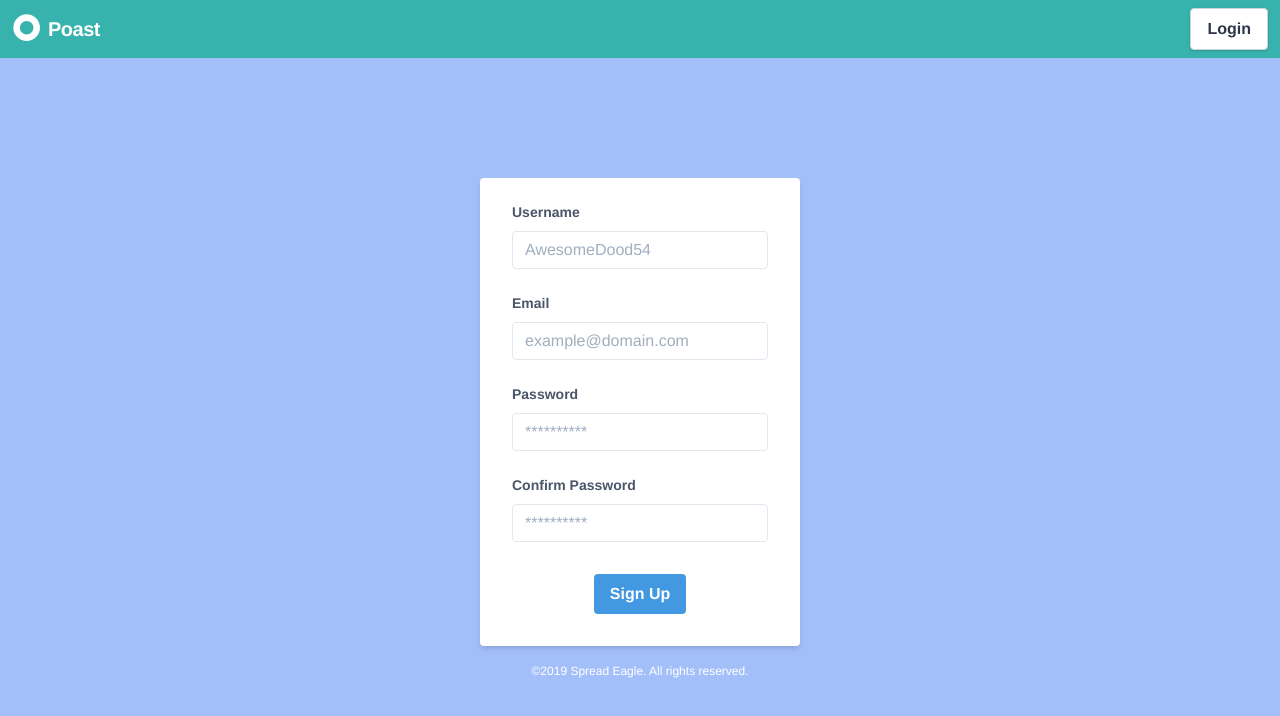
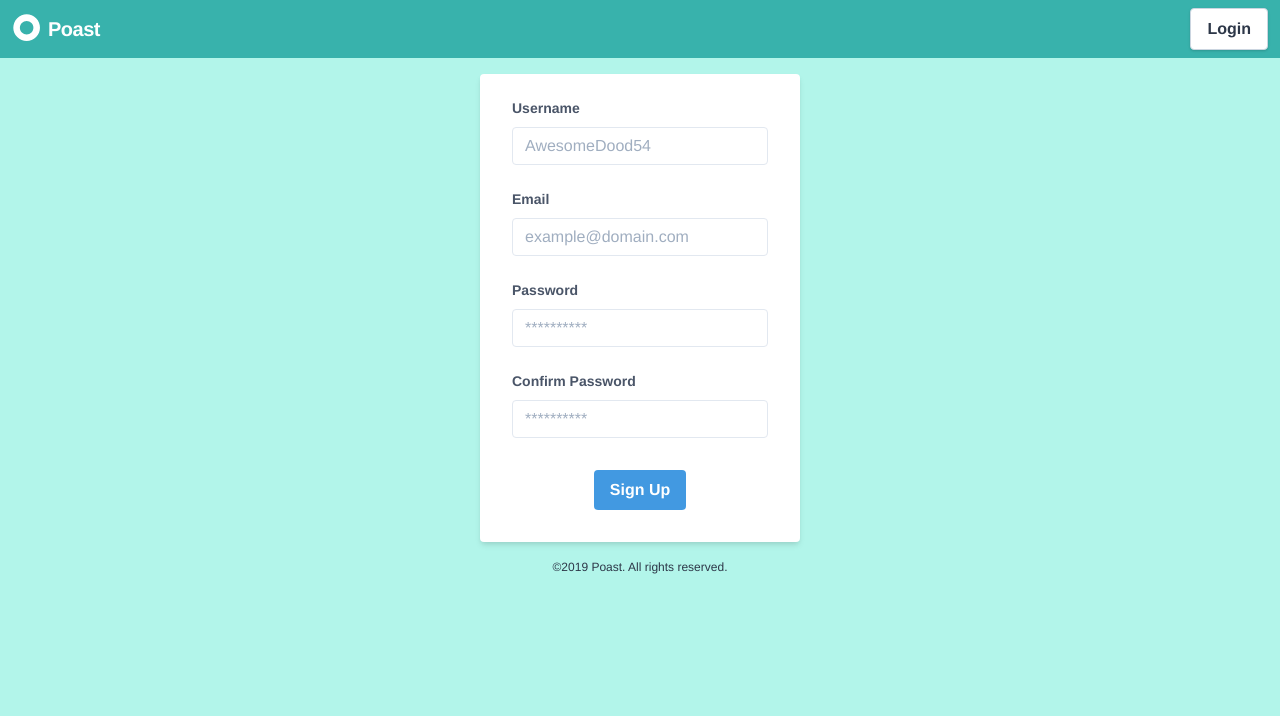
Before and after one commit to Miltage/poast, a Vue app: page /register in a window 1280 px wide. Shown: the top 716 px of the page. Built offline with nearby package versions, Linux system fonts and the light colour scheme; no server answers; what vue-async-computed would draw is missing.

Commit message:
Fix display on smaller screens

```diff
--- a/public/index.html
+++ b/public/index.html
@@ -9,7 +9,7 @@
   </head>
   <body>
     <noscript>
-      <strong>We're sorry but Spread Eagle doesn't work properly without JavaScript enabled. Please enable it to continue.</strong>
+      <strong>We're sorry but this app doesn't work properly without JavaScript enabled. Please enable it to continue.</strong>
     </noscript>
     <div id="app"></div>
     <!-- built files will be auto injected -->
--- a/src/App.vue
+++ b/src/App.vue
@@ -1,8 +1,10 @@
 <template>
-  <div id="app" class="bg-indigo-300 h-screen">
+  <div id="app" class="bg-teal-200 h-screen">
     <div class="flex flex-col h-full">
       <NavBar />
-      <router-view />
+      <div class="flex-auto w-full h-full overflow-y-scroll">
+        <router-view />
+      </div>
     </div>
   </div>
 </template>
--- a/src/views/Login.vue
+++ b/src/views/Login.vue
@@ -66,8 +66,8 @@
           </a>
         </div>
       </form>
-      <p class="text-center text-white text-xs">
-        &copy;2019 Spread Eagle. All rights reserved.
+      <p class="text-center text-gray-800 text-xs mb-10">
+        &copy;2019 Poast. All rights reserved.
       </p>
     </div>
   </div>
--- a/src/views/Register.vue
+++ b/src/views/Register.vue
@@ -1,7 +1,7 @@
 <template>
-  <div class="login h-screen flex items-center justify-center">
-    <div class="w-full max-w-xs text-left">
-      <form class="bg-white shadow-md rounded px-8 pt-6 pb-8 mb-4">
+  <div class="login h-full flex items-center justify-center">
+    <div class="w-full max-w-xs text-left h-full">
+      <form class="bg-white shadow-md rounded px-8 pt-6 pb-8 my-4">
         <div class="mb-4">
           <label
             class="block text-gray-700 text-sm font-bold mb-2"
@@ -95,8 +95,8 @@
           </button>
         </div>
       </form>
-      <p class="text-center text-white text-xs">
-        &copy;2019 Spread Eagle. All rights reserved.
+      <p class="text-center text-gray-800 text-xs mb-10">
+        &copy;2019 Poast. All rights reserved.
       </p>
     </div>
   </div>
--- a/src/views/Settings.vue
+++ b/src/views/Settings.vue
@@ -29,8 +29,8 @@
           </button>
         </div>
       </div>
-      <p class="text-center text-white text-xs">
-        &copy;2019 Spread Eagle. All rights reserved.
+      <p class="text-center text-gray-800 text-xs mb-10">
+        &copy;2019 Poast. All rights reserved.
       </p>
     </div>
   </div>
--- a/src/views/Submit.vue
+++ b/src/views/Submit.vue
@@ -138,8 +138,8 @@
             </button>
           </div>
         </form>
-        <p class="text-center text-white text-xs">
-          &copy;2019 Spread Eagle. All rights reserved.
+        <p class="text-center text-gray-800 text-xs mb-10">
+          &copy;2019 Poast. All rights reserved.
         </p>
       </div>
     </div>
```
